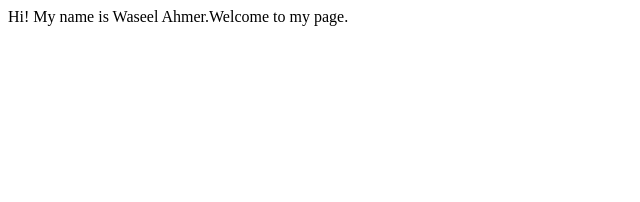
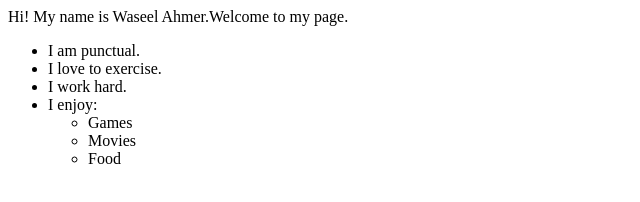
Before and after one commit to Waseel-Ahmer/My-First-Page, a plain HTML site: page first/index.html in a window 1280 px wide. Shown: the whole page, without its empty margins (0-640 px from the left). Drawn offline with Linux system fonts and the light colour scheme.

Commit message:
New Update in Page

```diff
--- a/first/index.html
+++ b/first/index.html
@@ -5,6 +5,17 @@
 	<title>Waseel Ahmer</title>
 </head>
 <body>
-Hi! My name is Waseel Ahmer.Welcome to my page.
+<div>Hi! My name is Waseel Ahmer.Welcome to my page.</div>
+<ul>
+	<li>I am punctual.</li>
+	<li>I love to exercise.</li>
+	<li>I work hard.</li>
+	<li>I enjoy:</li>
+	<ul>
+		<li>Games</li>
+	<li>Movies</li>
+	<li>Food</li>
+</ul>
+</ul>
 </body>
 </html>
```
